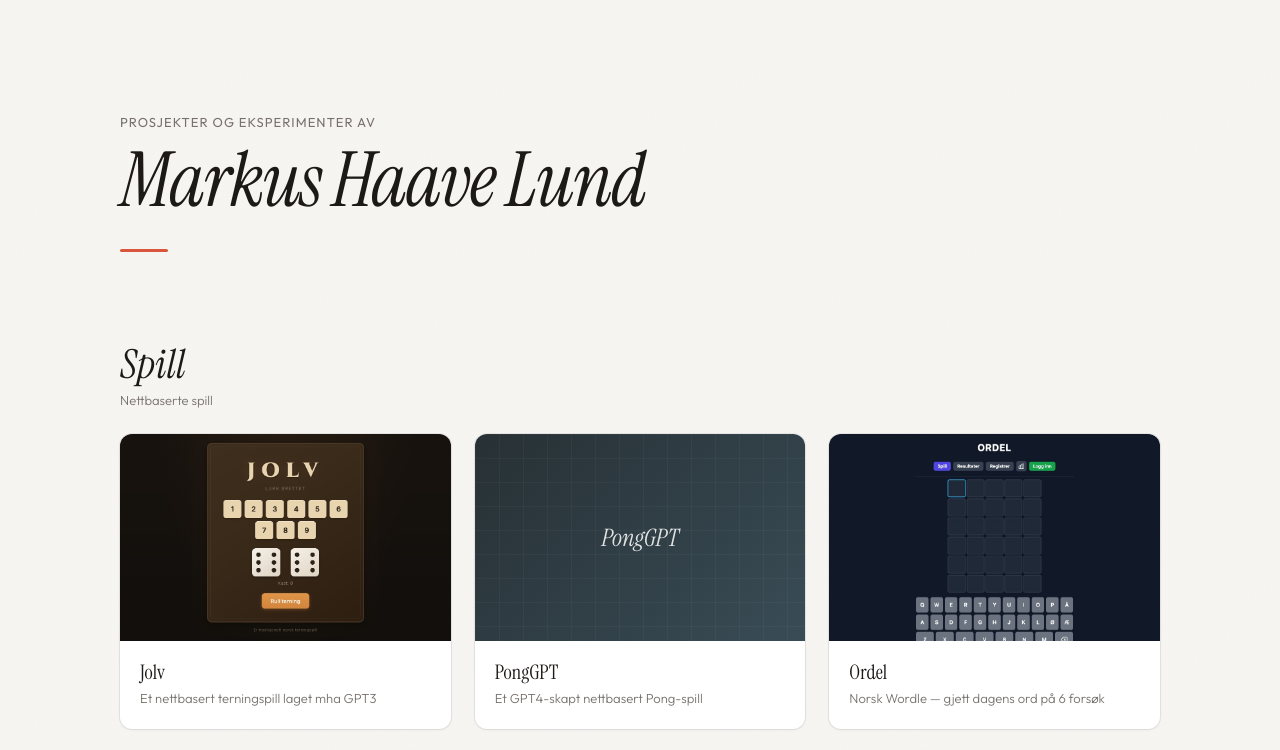
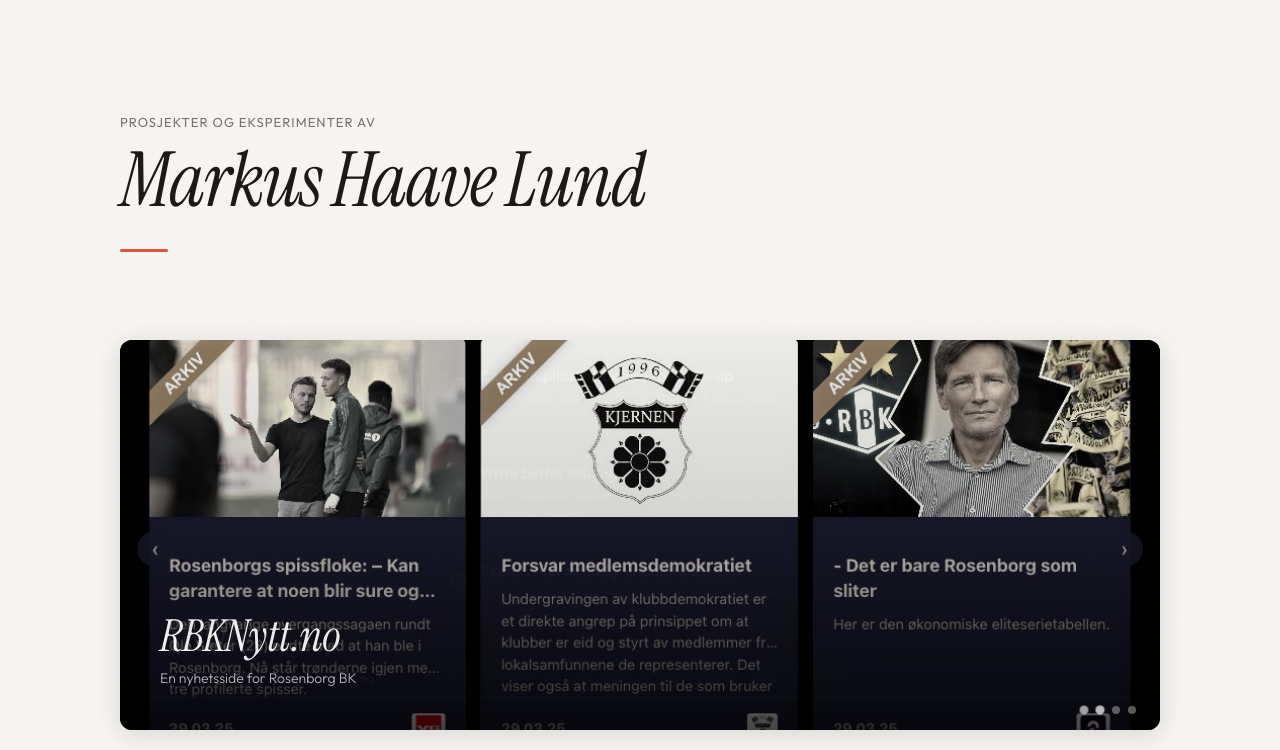
Before and after one commit to MarkusLund/markuslund.github.io, a plain HTML site: page index.html in a window 1280 px wide. Shown: the top 750 px of the page. Drawn offline with Linux system fonts and the light colour scheme.

Commit message:
Add hero slideshow featuring top projects
- Showcases RBKNytt, NerdeNytt, Fortelle and AIssue
- Random order on each page load
- Auto-advances every 5s with dot navigation
- Gradient overlay with project title and description
- Update Fortelle URL to fortelle.app
- Remove section numbers from headers
- Fresher color palette

```diff
--- a/index.html
+++ b/index.html
@@ -16,6 +16,40 @@
         <h1>Markus Haave Lund</h1>
         <div class="header-accent"></div>
       </header>
+
+      <section class="hero-slideshow" aria-label="Utvalgte prosjekter">
+        <div class="slideshow-track">
+          <a href="https://rbknytt.no" target="_blank" rel="noopener noreferrer" class="slide">
+            <img src="screenshots/rbknytt.jpg" alt="RBKNytt.no" />
+            <div class="slide-overlay">
+              <h2>RBKNytt.no</h2>
+              <p>En nyhetsside for Rosenborg BK</p>
+            </div>
+          </a>
+          <a href="https://nerdenytt.no" target="_blank" rel="noopener noreferrer" class="slide">
+            <img src="screenshots/nerdenytt.jpg" alt="NerdeNytt.no" />
+            <div class="slide-overlay">
+              <h2>NerdeNytt.no</h2>
+              <p>Norske spillnyheter samlet p&aring; ett sted</p>
+            </div>
+          </a>
+          <a href="https://fortelle.app" target="_blank" rel="noopener noreferrer" class="slide">
+            <img src="screenshots/fortelle.jpg" alt="Fortelle" style="--obj-pos: center center" />
+            <div class="slide-overlay">
+              <h2>Fortelle</h2>
+              <p>AI-drevet norsk eventyrfortelling</p>
+            </div>
+          </a>
+          <a href="https://aissue.haavelund.no" target="_blank" rel="noopener noreferrer" class="slide">
+            <img src="screenshots/aissue.jpg" alt="AIssue" style="--obj-pos: center center" />
+            <div class="slide-overlay">
+              <h2>AIssue</h2>
+              <p>AI-drevet GitHub issue-h&aring;ndtering</p>
+            </div>
+          </a>
+        </div>
+        <div class="slideshow-dots"></div>
+      </section>
 
       <main>
         <section class="project-section">
@@ -86,7 +120,7 @@
               </div>
             </a>
 
-            <a href="https://fortelle-markus-lunds-projects.vercel.app" target="_blank" rel="noopener noreferrer" class="project-card" style="--i: 1">
+            <a href="https://fortelle.app" target="_blank" rel="noopener noreferrer" class="project-card" style="--i: 1">
               <div class="card-img">
                 <img src="screenshots/fortelle.jpg" alt="Fortelle" loading="lazy" style="--obj-pos: center center" />
               </div>
@@ -266,6 +300,7 @@
     </div>
 
     <script>
+      // Scroll reveal
       const observer = new IntersectionObserver((entries) => {
         entries.forEach(entry => {
           if (entry.isIntersecting) {
@@ -277,6 +312,51 @@
 
       document.querySelectorAll('.project-card').forEach(card => observer.observe(card));
       document.querySelectorAll('.section-header').forEach(h => observer.observe(h));
+
+      // Slideshow
+      (() => {
+        const track = document.querySelector('.slideshow-track');
+        const slides = [...track.children];
+        const dotsContainer = document.querySelector('.slideshow-dots');
+        let current = 0;
+        let timer;
+
+        // Shuffle slides randomly
+        for (let i = slides.length - 1; i > 0; i--) {
+          const j = Math.floor(Math.random() * (i + 1));
+          track.appendChild(slides[j]);
+          [slides[i], slides[j]] = [slides[j], slides[i]];
+        }
+
+        // Create dots
+        slides.forEach((_, i) => {
+          const dot = document.createElement('button');
+          dot.className = 'slideshow-dot' + (i === 0 ? ' active' : '');
+          dot.setAttribute('aria-label', 'Vis prosjekt ' + (i + 1));
+          dot.addEventListener('click', () => goTo(i));
+          dotsContainer.appendChild(dot);
+        });
+
+        const dots = [...dotsContainer.children];
+
+        function goTo(index) {
+          current = index;
+          slides.forEach((s, i) => s.classList.toggle('active', i === current));
+          dots.forEach((d, i) => d.classList.toggle('active', i === current));
+          resetTimer();
+        }
+
+        function next() {
+          goTo((current + 1) % slides.length);
+        }
+
+        function resetTimer() {
+          clearInterval(timer);
+          timer = setInterval(next, 5000);
+        }
+
+        goTo(0);
+      })();
     </script>
   </body>
 </html>
--- a/styles.css
+++ b/styles.css
@@ -53,6 +53,103 @@ body::before {
   min-height: 100vh;
   display: flex;
   flex-direction: column;
+}
+
+/* ─── Hero Slideshow ─── */
+
+.hero-slideshow {
+  position: relative;
+  width: 100%;
+  aspect-ratio: 16 / 7;
+  border-radius: var(--radius);
+  overflow: hidden;
+  margin-bottom: 3.5rem;
+  background: #1c1917;
+  box-shadow: 0 4px 24px var(--color-shadow-hover);
+}
+
+.slideshow-track {
+  position: relative;
+  width: 100%;
+  height: 100%;
+}
+
+.slide {
+  position: absolute;
+  inset: 0;
+  text-decoration: none;
+  color: #fff;
+  opacity: 0;
+  transition: opacity 0.8s var(--ease-smooth);
+  cursor: pointer;
+}
+
+.slide.active {
+  opacity: 1;
+  z-index: 1;
+}
+
+.slide img {
+  width: 100%;
+  height: 100%;
+  object-fit: cover;
+  object-position: var(--obj-pos, top center);
+}
+
+.slide-overlay {
+  position: absolute;
+  inset: 0;
+  background: linear-gradient(to top, rgba(0, 0, 0, 0.7) 0%, rgba(0, 0, 0, 0.1) 50%, transparent 100%);
+  display: flex;
+  flex-direction: column;
+  justify-content: flex-end;
+  padding: 1.5rem;
+}
+
+.slide-overlay h2 {
+  font-family: var(--font-display);
+  font-size: 1.75rem;
+  font-weight: 400;
+  font-style: italic;
+  line-height: 1.2;
+  color: #fff;
+}
+
+.slide-overlay p {
+  font-family: var(--font-body);
+  font-size: 0.8125rem;
+  font-weight: 300;
+  color: rgba(255, 255, 255, 0.75);
+  margin-top: 0.25rem;
+}
+
+.slideshow-dots {
+  position: absolute;
+  bottom: 1rem;
+  right: 1.5rem;
+  display: flex;
+  gap: 0.5rem;
+  z-index: 2;
+}
+
+.slideshow-dot {
+  width: 8px;
+  height: 8px;
+  border-radius: 50%;
+  border: none;
+  background: rgba(255, 255, 255, 0.35);
+  cursor: pointer;
+  padding: 0;
+  transition: background 0.3s ease, transform 0.3s ease;
+}
+
+.slideshow-dot.active {
+  background: #fff;
+  transform: scale(1.25);
+}
+
+.slideshow-dot:hover {
+  background: rgba(255, 255, 255, 0.7);
 }
 
 /* ─── Header ─── */
@@ -359,6 +456,18 @@ footer a:hover {
   .section-title {
     font-size: 2.25rem;
   }
+
+  .slide-overlay {
+    padding: 2rem;
+  }
+
+  .slide-overlay h2 {
+    font-size: 2.25rem;
+  }
+
+  .slide-overlay p {
+    font-size: 0.875rem;
+  }
 }
 
 /* Desktop */
@@ -386,6 +495,18 @@ footer a:hover {
 
   .project-section {
     margin-bottom: 5rem;
+  }
+
+  .hero-slideshow {
+    aspect-ratio: 16 / 6;
+  }
+
+  .slide-overlay {
+    padding: 2.5rem;
+  }
+
+  .slide-overlay h2 {
+    font-size: 2.75rem;
   }
 }
 
```
